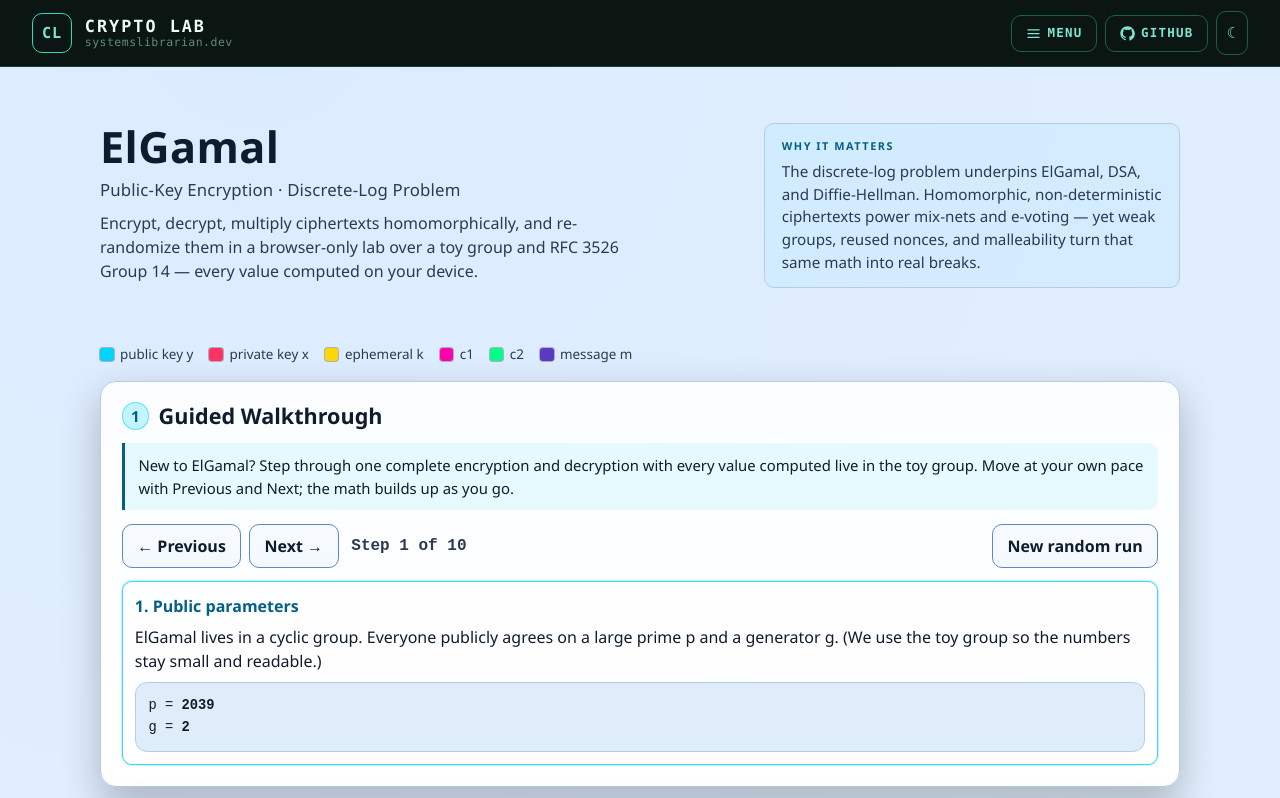
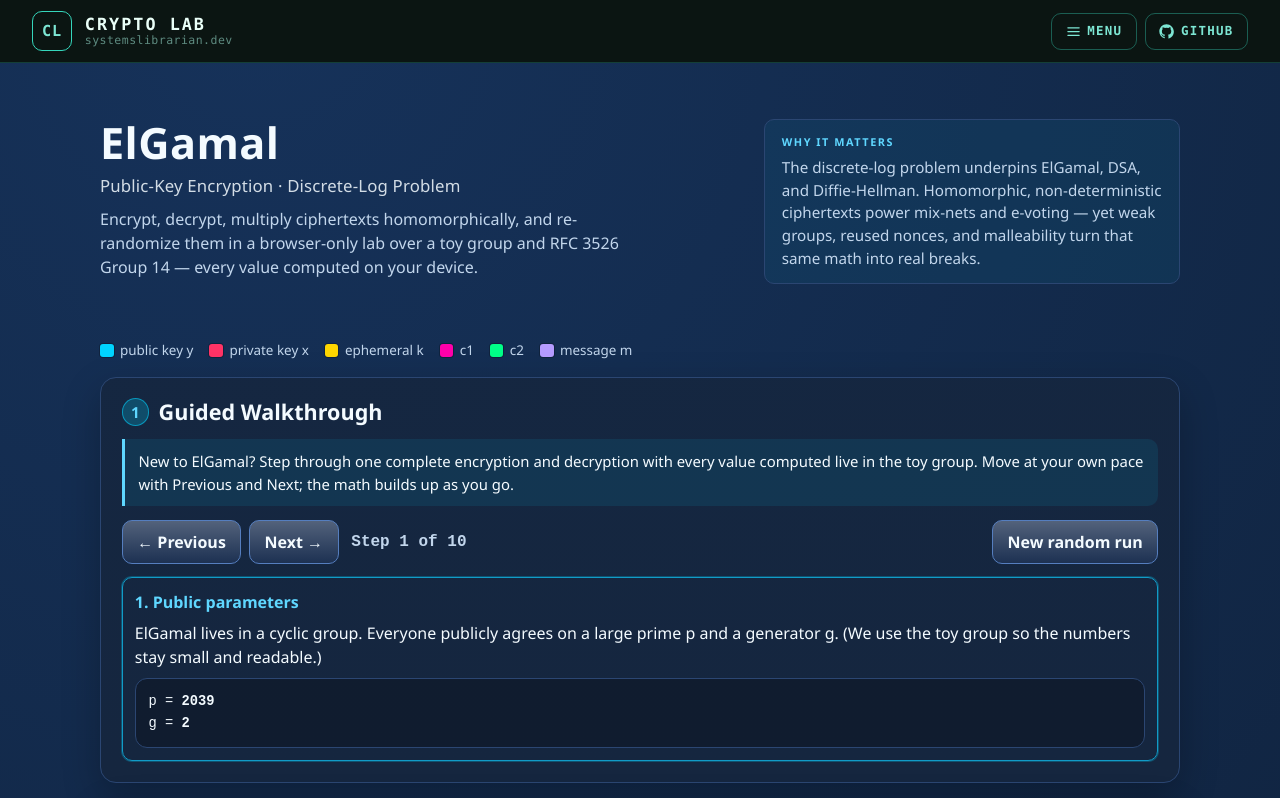
Before and after one commit to systemslibrarian/crypto-lab-elgamal-plain, a plain HTML site: page index.html in a window 1280 px wide. Shown: the top 798 px of the page. Drawn offline with Linux system fonts and the light colour scheme.

Commit message:
deploy: baa3496e8e6c955fc1fd16adb15c1a23f4b51a9d

```diff
--- a/index.html
+++ b/index.html
@@ -1,5 +1,5 @@
 <!doctype html>
-<html lang="en">
+<html lang="en" data-theme="dark">
   <head>
     <meta charset="UTF-8" />
     <link rel="icon" type="image/svg+xml" href="/crypto-lab-elgamal-plain/favicon.svg" />
@@ -12,13 +12,16 @@
     <meta name="theme-color" content="#09121f" media="(prefers-color-scheme: dark)" />
     <meta name="theme-color" content="#eaf2fb" media="(prefers-color-scheme: light)" />
     <script>
-      // Resolve the initial theme before first paint to avoid a flash:
-      // an explicit saved choice wins, otherwise follow the OS preference.
+      // Dark is the only theme. Pin it before first paint, and overwrite any
+      // 'light' a visitor stored back when the header carried a theme toggle.
       (function () {
-        const saved = localStorage.getItem('theme');
-        const prefersLight = window.matchMedia('(prefers-color-scheme: light)').matches;
-        const theme = saved ?? (prefersLight ? 'light' : 'dark');
-        document.documentElement.setAttribute('data-theme', theme);
+        try {
+          localStorage.setItem('theme', 'dark');
+          localStorage.setItem('cv-theme', 'dark');
+          localStorage.setItem('cl-theme', 'dark');
+          localStorage.setItem('crypto-lab-theme', 'dark');
+        } catch (e) {}
+        document.documentElement.setAttribute('data-theme', 'dark');
       })();
     </script>
     <title>ElGamal Lab — Interactive Public-Key Encryption Demo</title>
@@ -76,9 +79,9 @@
     transition:top .15s ease;
   }
   .cl-skip-link:focus{top:0;outline:2px solid var(--accent,#35d6bb);outline-offset:2px;}
-  /* hide each lab's own in-page theme toggle — the bar's toggle replaces it.
-     element stays in the DOM so the lab's theme JS keeps working. */
-  body :is(#theme-toggle,#themeToggle,.theme-toggle,.theme-toggle-btn,[data-theme-toggle]):not(#cl-theme-toggle){display:none!important}
+  /* Dark is the only theme, so hide any in-page theme toggle a lab still
+     ships. The element stays in the DOM so the lab's theme JS keeps working. */
+  body :is(#theme-toggle,#themeToggle,.theme-toggle,.theme-toggle-btn,[data-theme-toggle]){display:none!important}
   @media(max-width:560px){
     .cl-sub{display:none}
     .cl-btn span{display:none}
@@ -117,23 +120,10 @@
       <svg viewBox="0 0 24 24" fill="currentColor" aria-hidden="true"><path d="M12 .5C5.7.5.5 5.7.5 12c0 5.1 3.3 9.4 7.9 10.9.6.1.8-.2.8-.6v-2c-3.2.7-3.9-1.4-3.9-1.4-.5-1.3-1.3-1.7-1.3-1.7-1.1-.7 0-.7 0-.7 1.2.1 1.8 1.2 1.8 1.2 1 1.8 2.7 1.3 3.4 1 .1-.8.4-1.3.7-1.6-2.6-.3-5.3-1.3-5.3-5.7 0-1.3.5-2.3 1.2-3.1-.1-.3-.5-1.5.1-3.1 0 0 1-.3 3.3 1.2a11.4 11.4 0 0 1 6 0C17.3 5 18.3 5.3 18.3 5.3c.6 1.6.2 2.8.1 3.1.8.8 1.2 1.8 1.2 3.1 0 4.4-2.7 5.4-5.3 5.7.4.4.8 1.1.8 2.2v3.3c0 .4.2.7.8.6 4.6-1.5 7.9-5.8 7.9-10.9C23.5 5.7 18.3.5 12 .5z"/></svg>
       <span>GitHub</span>
     </a>
-    <button class="cl-btn cl-icon" id="cl-theme-toggle" type="button" aria-label="Toggle color theme" title="Toggle theme">☀</button>
   </nav>
 </header>
 <script>
   (function () {
-    var t = document.getElementById('cl-theme-toggle');
-    if (t) {
-      var cur = function(){ return document.documentElement.getAttribute('data-theme') === 'light' ? 'light' : 'dark'; };
-      var paint = function(){ t.textContent = cur() === 'light' ? '☾' : '☀'; };
-      paint();
-      t.addEventListener('click', function () {
-        var next = cur() === 'light' ? 'dark' : 'light';
-        document.documentElement.setAttribute('data-theme', next);
-        try { localStorage.setItem('theme', next); } catch (e) {}
-        paint();
-      });
-    }
     // A page may have only one banner landmark. This shared site header is it;
     // demote any banner a lab also declared on its own page header (explicit
     // role="banner", or an implicit <header> child of <body>) so landmarks stay unique.
```
